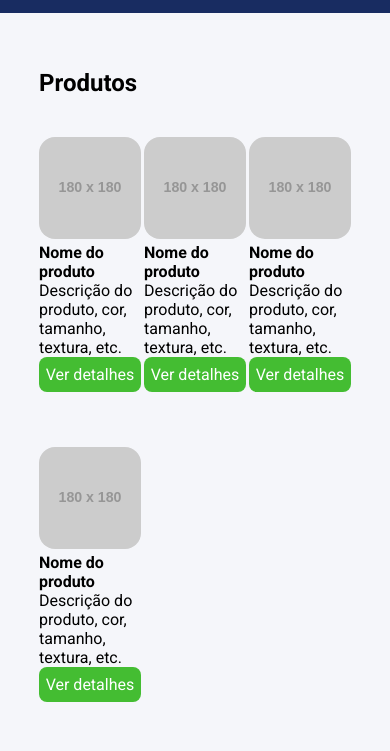
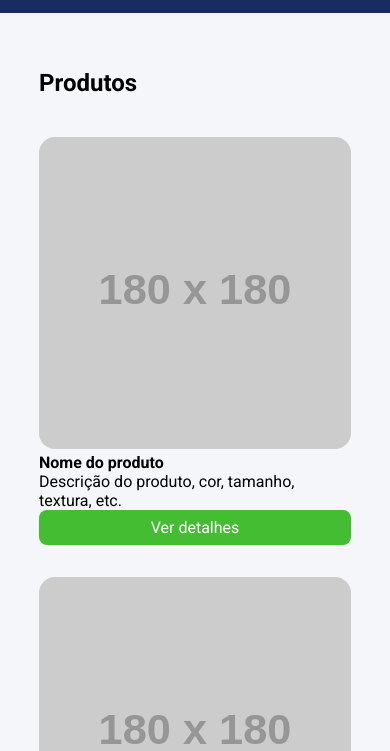
Before and after one commit to slabcouski/Exercicio_sass, a website: page index.html in a window 390 px wide. Shown: the part 93-844 px from the top of the page. Drawn offline with Linux system fonts and the light colour scheme; placeholder pictures from the web are drawn by us.

Commit message:
05/05/2024 19:45

```diff
--- a/index.html
+++ b/index.html
@@ -8,7 +8,7 @@
     <link rel="preconnect" href="https://fonts.googleapis.com">
     <link rel="preconnect" href="https://fonts.gstatic.com" crossorigin>
     <link href="https://fonts.googleapis.com/css2?family=Roboto:wght@400;700&display=swap" rel="stylesheet">
-    <link rel="stylesheet" href="build/main.css">
+    <link rel="stylesheet" href="./build/main.css">
 </head>
 <body>
     <header>
--- a/src/config/cores.scss
+++ b/src/config/cores.scss
@@ -1,3 +1,4 @@
+// Esquema de cores
 $corDeFundo: #f5f6fa;
 $corDeHeader: #182C61;
 $corDeButton: #44bd32;
--- a/src/config/variaveis.scss
+++ b/src/config/variaveis.scss
@@ -1 +1,6 @@
+// Fontes
 $fontPrincipal: 'Roboto', sans-serif;
+
+// breakpoints
+$mobile: 767px;
+$tablet: 1023px;
--- a/src/main.scss
+++ b/src/main.scss
@@ -1,5 +1,12 @@
 @use './config/reset';
 @use './config/cores';
+@use './config/variaveis';
+@use 'sass:math';
+
+
+@function pixelParaEm($alvoEmPixel, $contextoEmPixel: 16px){
+    @return math.div($alvoEmPixel, $contextoEmPixel)+em;
+}
 
 body{
     background-color: cores.$corDeFundo;
@@ -59,20 +66,25 @@ section{
         }
     }
 }
-@media screen and (max-width: 1023px) {
+@media screen and (max-width: variaveis.$tablet) {
     .container{
         max-width: 80%;
     }
+    section{
         .products{
             grid-template-columns: repeat(2, 48.5%);
             column-gap: 3%;
         }
     }
-@media screen and (max-width: 767px) {
+
+}
+@media screen and (max-width: variaveis.$mobile) {
+    section{
         .products{
             display: block;
         }
         .product-item{
-        margin-bottom: 32px;
+            margin-bottom: pixelParaEm(32px);
         }
     }
+}
```
Also changed, not shown: build/main.css, 1 other file. Lines whose indentation alone changed are shown as unchanged.
